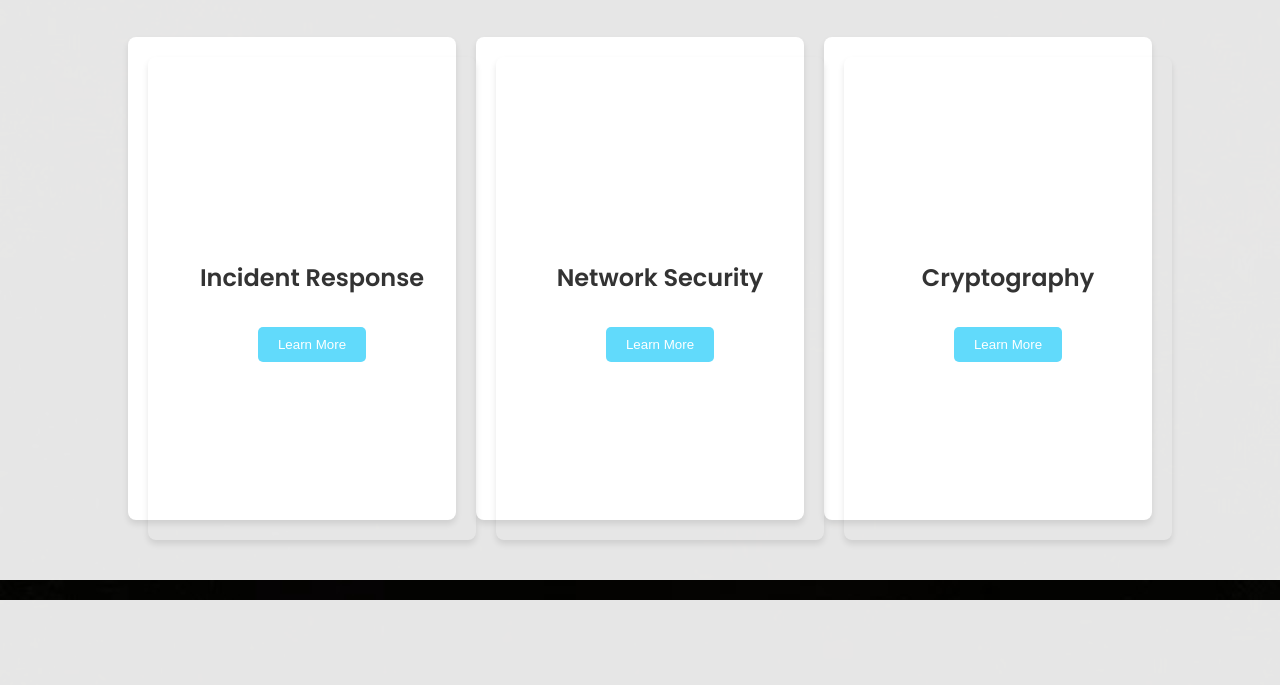
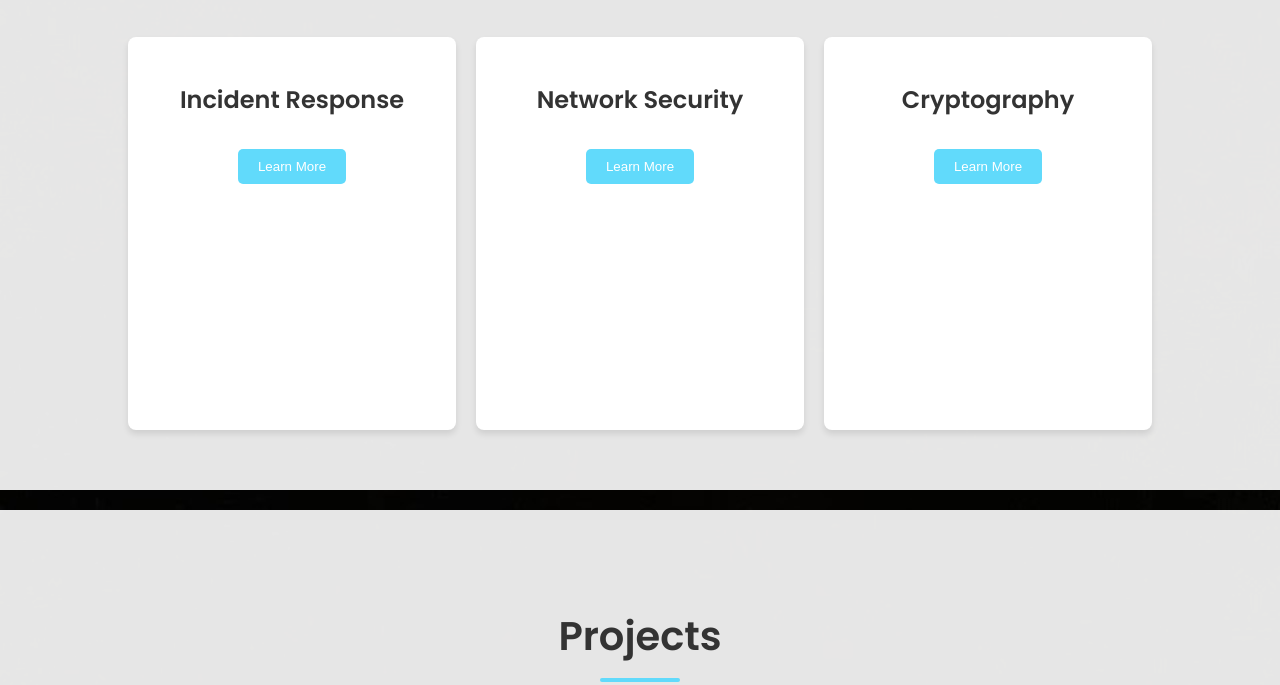
Before and after one commit to AlooshMoha23/CV.github.io, a plain HTML site: page index.html in a window 1280 px wide. Shown: the part 702-1387 px from the top of the page. Drawn offline with Linux system fonts and the light colour scheme.

Commit message:
Update index.html

```diff
--- a/index.html
+++ b/index.html
@@ -197,13 +197,6 @@
     left: 0;
     width: 100%;
     height: 100%;
-    padding: 20px;
-    border-radius: 8px;
-    box-shadow: 0 4px 6px rgba(0, 0, 0, 0.1);
-    display: flex;
-    flex-direction: column;
-    align-items: center;
-    justify-content: center;
     transition: transform 0.6s ease;
 }
 
```
